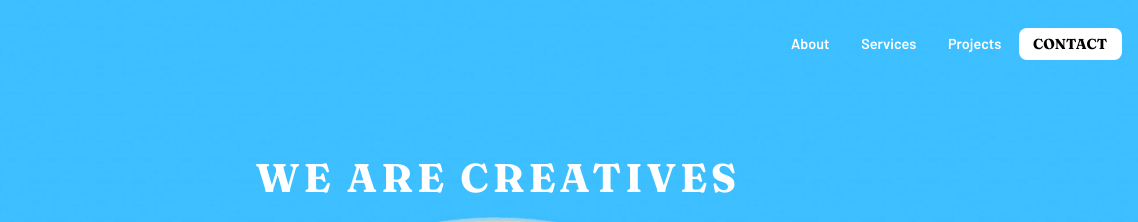
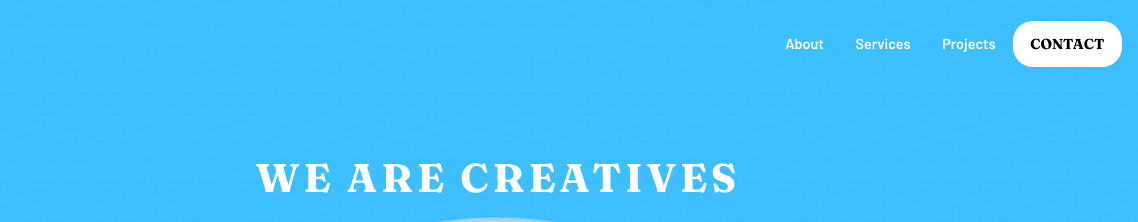
Before and after one commit to SudipKhatri036/FrontendMentor-Challenge-Project, a plain HTML site: page sunnyside agency landing page/index.html in a window 1280 px wide. Shown: the top 222 px of the page, 142-1280 px from the left. Drawn offline with Linux system fonts and the light colour scheme.

Commit message:
Update style.css

```diff
--- a/sunnyside agency landing page/style.css
+++ b/sunnyside agency landing page/style.css
@@ -68,10 +68,10 @@ header {
 
 .header-content li a.active {
   font-family: "Fraunces", serif;
-  padding: 0.5em 1em;
+  padding: 1em 1.2em;
   color: black;
   background-color: hsl(0, 0%, 100%);
-  border-radius: 8px;
+  border-radius: 20px;
   font-weight: bold;
   text-transform: uppercase;
 }
```
